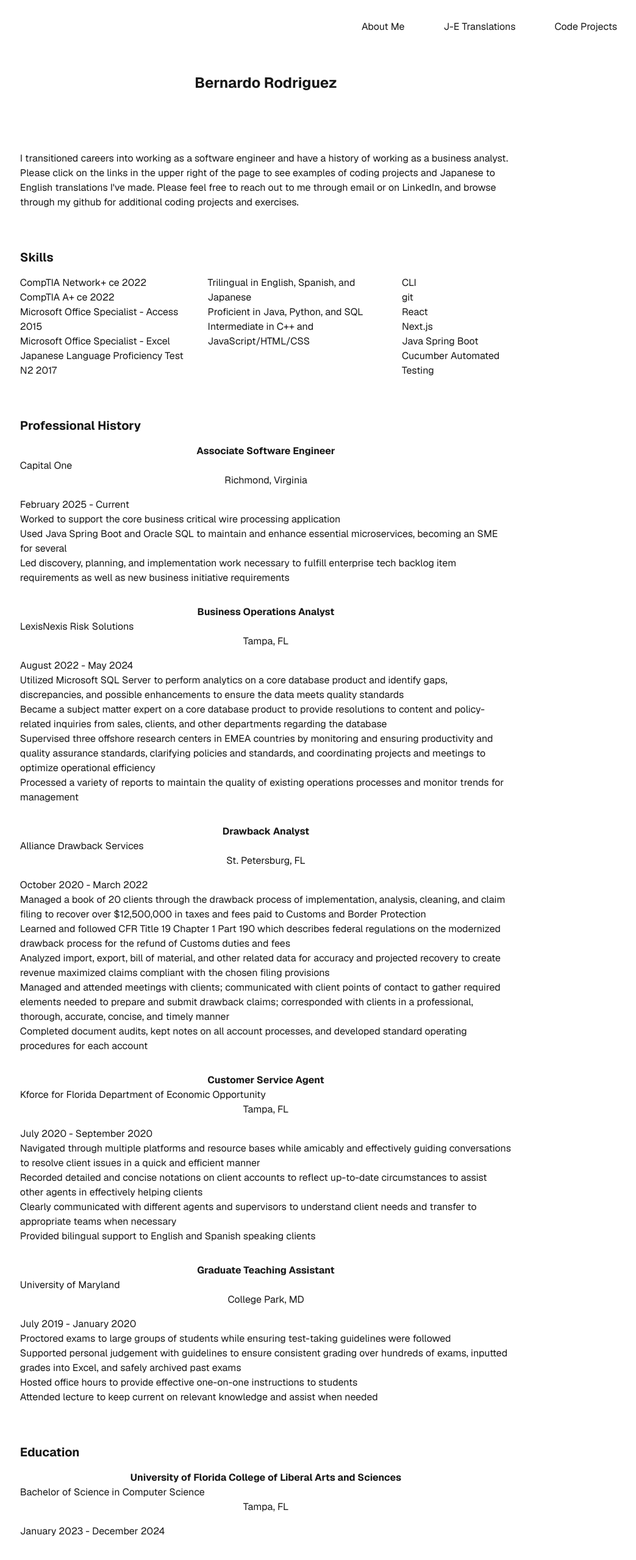
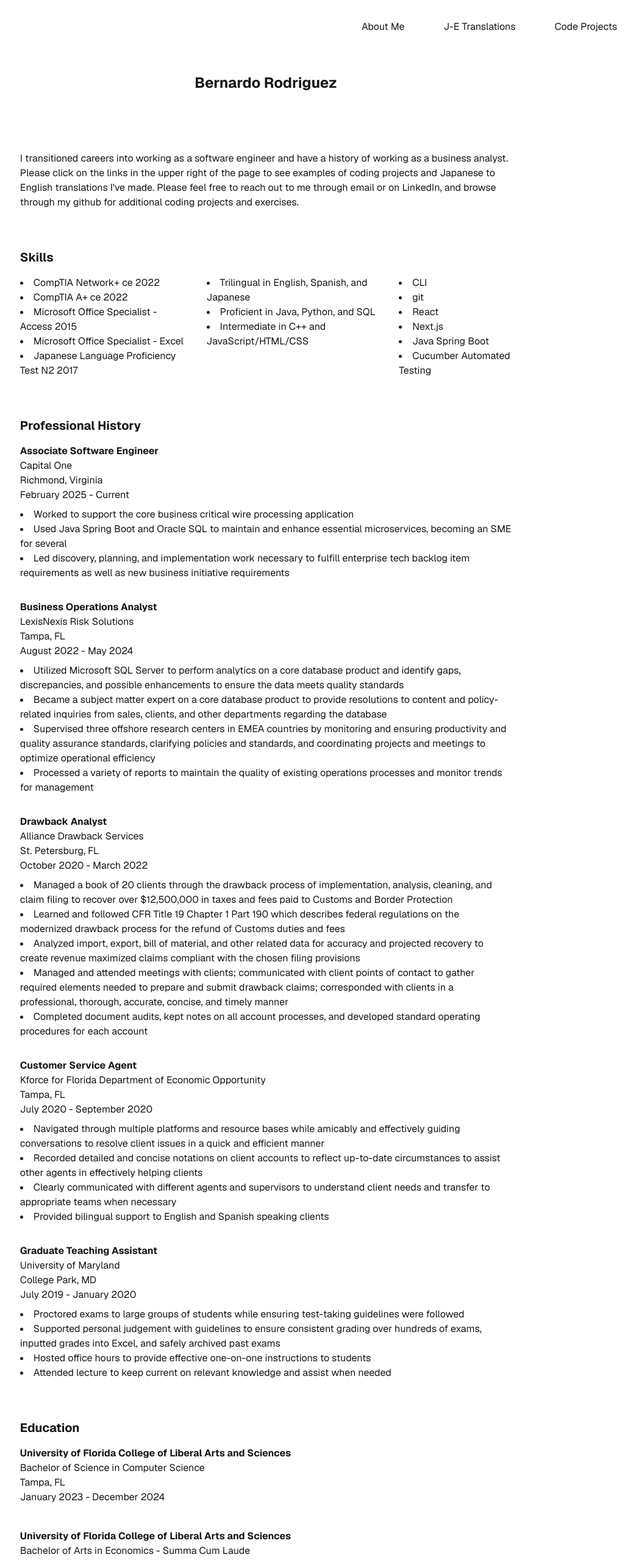
Before and after one commit to Nardo96/personal-website, a Next.js app: page /about in a window 1280 px wide. Shown: the top 2559 px of the page at 61% size, without its empty margins (204-1247 px from the left). Built offline with nearby package versions, Linux system fonts and the light colour scheme.

Commit message:
Split about mapper, let skills blocks wrap

```diff
--- a/src/app/about/page.tsx
+++ b/src/app/about/page.tsx
@@ -9,16 +9,16 @@
             <h1 className="font-bold text-2xl text-center mb-8">Bernardo Rodriguez</h1>
             <h1 className="max-w-7/10">I transitioned careers into working as a software engineer and have a history of working as a business analyst. Please click on the links in the upper right of the page to see examples of coding projects and Japanese to English translations I've made. Please feel free to reach out to me through email or on LinkedIn, and browse through my github for additional coding projects and exercises.</h1>
             <h1 className="font-bold text-xl w-7/10 -mb-12">Skills</h1>
-            <div className="w-7/10 flex flex-row gap-8">
-                <PageParse blocks={blocks_about_skills} mapper="about"/>
+            <div className="w-7/10 flex flex-row flex-wrap lg:flex-nowrap gap-8">
+                <PageParse blocks={blocks_about_skills} mapper="about-skills"/>
             </div>
             <h1 className="font-bold text-xl w-7/10 -mb-12">Professional History</h1>
             <div className="w-7/10 flex flex-col gap-8">
-                <PageParse blocks={blocks_about_jobs} mapper="about"/>
+                <PageParse blocks={blocks_about_jobs} mapper="about-jobs"/>
             </div>
             <h1 className="font-bold text-xl w-7/10 -mb-12">Education</h1>
             <div className="w-7/10 flex flex-col gap-8">
-                <PageParse blocks={blocks_about_education} mapper="about"/>
+                <PageParse blocks={blocks_about_education} mapper="about-education"/>
             </div>
         </>
     )
```
